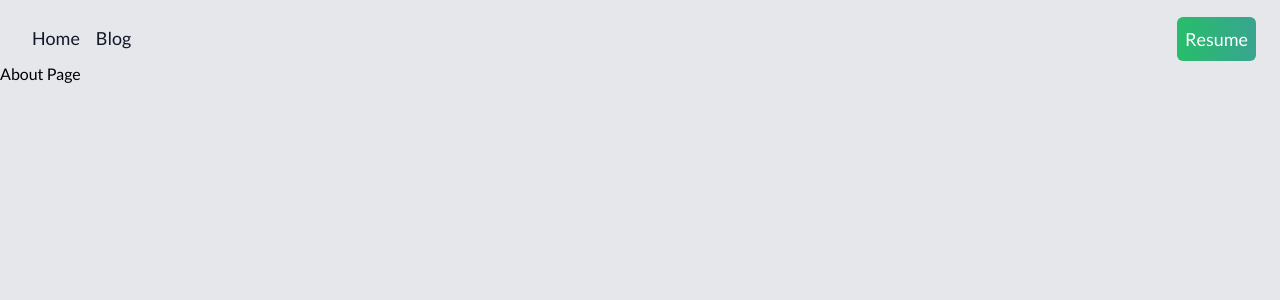
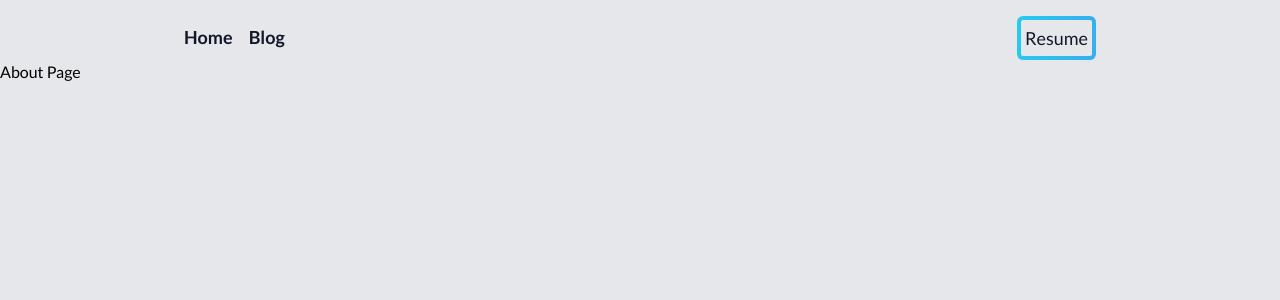
Before and after one commit to ABStein/official-blog, a Next.js app: page /about in a window 1280 px wide. Shown: the top 300 px of the page. Built offline with nearby package versions, Linux system fonts and the light colour scheme.

Commit message:
add some pizazz

```diff
--- a/app/(pages)/blog/[...slug]/page.js
+++ b/app/(pages)/blog/[...slug]/page.js
@@ -17,7 +17,7 @@ export default async function Post({ params: { slug }}) {
                                 components={{
                                     pre: CodeSnippet,
                                     p: (props) => <p {...props} className='pb-4 lg:text-xl text-lg' />,
-                                    a: (props) => <a {...props} className='font-semibold underline hover:text-indigo-500' />,
+                                    a: (props) => <a {...props} className='font-semibold decoration-indigo-500 underline hover:underline-offset-2 text-indigo-500' />,
                                     h3: (props) => <h3 {...props} className='text-2xl text-gray-900 font-semibold pb-4' />,
                                 }}
                             />
--- a/app/components/ArticleCard/index.js
+++ b/app/components/ArticleCard/index.js
@@ -1,7 +1,7 @@
 function ArticleCard({ modifier, title, description, date }) {
     return (
         <div
-            className={`${modifier} flex flex-col overflow-hidden rounded-xl bg-clip-border h-full lg:hover:bg-gray-300 lg:hover:bg-opacity-30`}
+            className={`${modifier} flex flex-col overflow-hidden rounded-xl bg-clip-border h-full lg:hover:bg-gray-300 lg:hover:bg-opacity-75`}
         >
             <div className='p-6'>
                 <p className='block lg:text-lg text-base leading-relaxed pb-4 text-indigo-500'>
--- a/app/components/Navbar/Navbar.module.scss
+++ b/app/components/Navbar/Navbar.module.scss
@@ -7,6 +7,12 @@
 .inactive {
     border-bottom: 2px solid transparent;
 }
+
+.inactive:hover {
+    border-bottom: 2px solid rgb(79 70 229);
+    transition: 1s;
+}
+
 
 .background-animate {
     background-size: 400%;
--- a/app/components/Navbar/index.js
+++ b/app/components/Navbar/index.js
@@ -28,15 +28,17 @@ export default function Navbar() {
     return (
         <header className='responsive-content-width pt-4'>
             <div className='flex justify-between items-center'>
-                <div className='flex flex-row'>
+                <div className='flex flex-row gap-4'>
                     {links.map(({ href, label}) => (
-                        <Link key={href} className={`${isActive(href) ? styles['active'] : styles['inactive']} lg:text-lg md:text-base text-sm text-gray-900 inline-block p-2 cursor-pointer`} href={href}>
+                        <Link key={href} className={`${isActive(href) ? styles['active'] : styles['inactive']} lg:text-lg text-base font-bold text-gray-900 inline-block py-1 cursor-pointer`} href={href}>
                             {label}
                         </Link>
                     ))}
                 </div>
-                <Link className={`inline-block cursor-pointer lg:text-lg md:text-base text-sm rounded-md bg-gradient-to-r from-green-500 to-indigo-500 hover:from-indigo-500 hover:to-green-500 ${styles['background-animate']} p-2 text-white`} href='https://drive.google.com/file/d/1NRiEVTDCSEcLudo95zl7Nzces14OUURf/view?usp=drive_link' target='_blank' rel='noreferrer'>
-                    Resume
+                <Link className={`inline-block cursor-pointer lg:text-lg text-base p-1 rounded-md text-gray-900 bg-gradient-to-r from-cyan-400 to-indigo-500 ${styles['background-animate']}`} href='https://drive.google.com/file/d/1NRiEVTDCSEcLudo95zl7Nzces14OUURf/view?usp=drive_link' target='_blank' rel='noreferrer'>
+                    <div className='bg-gray-200 rounded-sm p-1'>
+                        Resume
+                    </div>
                 </Link>
             </div>
         </header>
--- a/app/globals.scss
+++ b/app/globals.scss
@@ -50,12 +50,12 @@ body {
 
 @layer utilities {
     .responsive-content-width {
-        @apply max-w-xl mx-auto px-4;
+        @apply max-w-screen-sm mx-auto px-4;
         @media #{'screen and (min-width: 48rem)'} {
             @apply max-w-screen-md mx-auto px-4;
         }
-        @media #{'screen and (min-width: 1280px)'} {
-            @apply max-w-screen-xl mx-auto px-6;
+        @media #{'screen and (min-width: 64rem)'} {
+            @apply max-w-screen-lg mx-auto px-14;
         }
     }
 }
--- a/app/page.js
+++ b/app/page.js
@@ -35,7 +35,11 @@ export default async function HomePage() {
                 <div className='grid lg:grid-cols-8 md:grid-cols-6'>
                     <div className='lg:col-span-6 md:col-span-4 pb-4'>
                         <h1 className='text-4xl font-semibold text-gray-900'>
-                            Hey there! I'm <span className='text-indigo-500 font-bold'>Andrew</span>
+                            Hey there! I'm{' '}
+                            <span className='bg-gradient-to-r from-pink-500 to-violet-500 bg-clip-text text-transparent font-bold'>
+                                Andrew
+                            </span>
+
                         </h1>
                         <p className='lg:text-xl text-lg text-gray-900 pt-6'>
                             A Web Developer from Chicago, Illinois. I am passionate about building accessible, performant, and responsive web experiences, but I am even more passionate about growing and learning on this journey through the wild world of web development.
@@ -74,7 +78,7 @@ export default async function HomePage() {
                                 <div key={post.id} className='nav-link group border-b-gray-300 pb-4 border-b-2'>
                                     <Link href={`/blog/${post.slug}/`}>
                                         <p className='pb-4 text-gray-900'>{dateFormatter(post.created_at)}</p>
-                                        <h3 className='group-hover:text-sky-600 text-lg font-semibold'>{post.title}</h3>
+                                        <h3 className='group-hover:underline group-hover:decoration-wavy group-hover:decoration-pink-500 text-lg font-semibold'>{post.title}</h3>
                                         <p className='pt-4'>
                                             {post.description}
                                         </p>
@@ -99,7 +103,7 @@ export default async function HomePage() {
                         <div className='my-6 mx-auto grid grid-cols-1 gap-9'>
                             <div className='nav-link group border-b-gray-300 pb-4 border-b-2'>
                                 <Link href='/projects/careers-redesign'>
-                                    <h3 className='group-hover:text-sky-400 text-lg font-semibold'>Sprout Social Careers Redesign</h3>
+                                    <h3 className='group-hover:underline group-hover:decoration-wavy group-hover:decoration-pink-500 text-lg font-semibold'>Sprout Social Careers Redesign</h3>
                                     <p className='pt-4'>
                                         Redesigned the Sprout Social careers site using React, Next.js, and Storybook.js to create a more modern and accessible experience for job seekers.
                                     </p>
```
